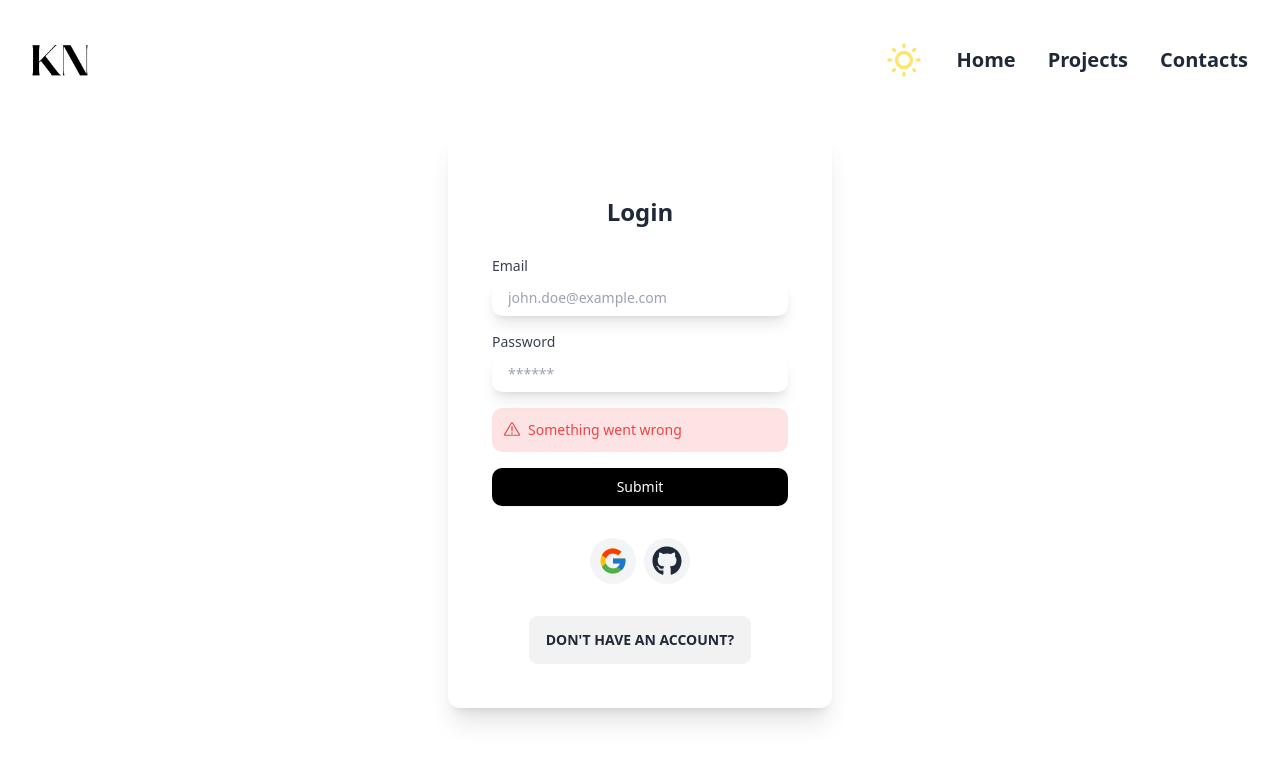
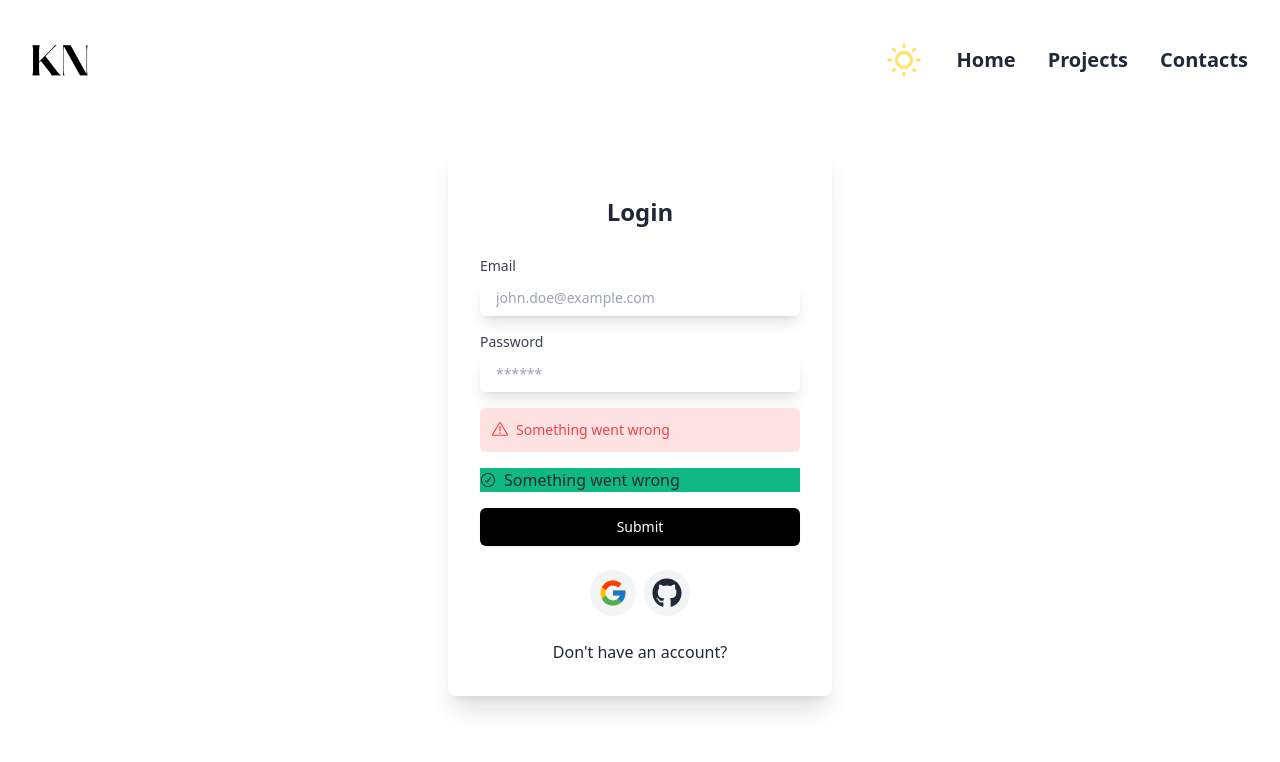
Before and after one commit to krisszcode/portfolio, a Next.js app in the folder frontend/: page /login in a window 1280 px wide. Shown: the top 762 px of the page. Built offline with nearby package versions, Linux system fonts and the light colour scheme.

Commit message:
Update UI styles and components

```diff
--- a/frontend/src/app/components/auth/back-button.tsx
+++ b/frontend/src/app/components/auth/back-button.tsx
@@ -9,8 +9,8 @@ interface BackButtonProps {
 
 export const BackButton = ({href, label}: BackButtonProps) => {
     return (
-        <div className="flex justify-center mt-6">
-            <button className="btn"><Link href={href}>{label}</Link></button>
+        <div className="flex justify-center mt-4">
+            <Link href={href}>{label}</Link>
         </div>
     );
 }
--- a/frontend/src/app/components/auth/card-wrapper.tsx
+++ b/frontend/src/app/components/auth/card-wrapper.tsx
@@ -20,11 +20,11 @@ export const CardWrapper = ({
   showSocial = true,
 }: CardWrapperProps) => {
     return (
-        <div className="card w-96 bg-base-100 shadow-xl rounded-lg p-3">
+        <div className="card w-96 bg-base-100 shadow-xl rounded-lg">
             <div className="card-body">
                 <CardHeader label = {headerLabel}/>
                 {children}
-                <div className="card-actions flex justify-end mt-6">
+                <div className="card-actions flex justify-end mt-4">
                     {showSocial && (
                         <Social/>
                     )}
--- a/frontend/src/app/components/auth/login-form.tsx
+++ b/frontend/src/app/components/auth/login-form.tsx
@@ -7,6 +7,7 @@ import * as z from "zod";
 
 import { LoginSchema } from '@schemas/index'
 import { FormError } from "@components/form-error";
+import { FormSuccess } from "@components/form-success";
 
 export const LoginForm = () => {
     const { register, handleSubmit, formState: { errors } } = useForm<z.infer<typeof LoginSchema>>({
@@ -47,6 +48,7 @@ export const LoginForm = () => {
                 />
             </div>
             <FormError message="Something went wrong" />
+            <FormSuccess message="Something went wrong"/>
             <button
                 type="submit"
                 className="py-2 px-4 border border-transparent shadow-sm text-sm font-medium rounded-md text-white bg-black dark:bg-gray-700 hover:bg-indigo-700 dark:hover:bg-indigo-700 focus:outline-none focus:ring-2 focus:ring-offset-2 focus:ring-indigo-500"
--- a/frontend/src/app/components/form-error.tsx
+++ b/frontend/src/app/components/form-error.tsx
@@ -1,14 +1,14 @@
 import { ExclamationTriangleIcon } from "@radix-ui/react-icons";
 
 interface FormErrorProps {
-    message: string;
+    message?: string;
 }
 
 export const FormError = ({ message }: FormErrorProps) => {
     if (!message) return null;
 
     return (
-        <div className="bg-destructive/15 p-3 rounded-md flex items-center gap-x-2 text-sm text-destructive">
+        <div className="bg-red-100 p-3 rounded-md flex items-center gap-x-2 text-sm text-destructive">
             <ExclamationTriangleIcon className="h-4 w-4" />
             <p>{message}</p>
         </div>
--- a/frontend/src/app/components/form-success.tsx
+++ b/frontend/src/app/components/form-success.tsx
@@ -1,16 +1,16 @@
 import { CheckCircledIcon } from "@radix-ui/react-icons";
 
 interface FormSuccessProps {
-    message: string;
+    message?: string;
 }
 
 export const FormSuccess = ({ message }: FormSuccessProps) => {
     if (!message) return null;
 
     return (
-        <div className="flex items-center space-x-2">
+        <div className="bg-emerald-500 flex items-center space-x-2">
             <CheckCircledIcon className="h-4 w-4" />
-            <span className="text-green-500">{message}</span>
+            <span className="">{message}</span>
         </div>
     );
 };
--- a/frontend/src/app/globals.css
+++ b/frontend/src/app/globals.css
@@ -80,47 +80,64 @@ body,
 
     :root {
       --background: 0 0% 100%;
-      --foreground: 20 14.3% 4.1%;
+      --foreground: 222.2 84% 4.9%;
+
       --card: 0 0% 100%;
-      --card-foreground: 20 14.3% 4.1%;
+      --card-foreground: 222.2 84% 4.9%;
+
       --popover: 0 0% 100%;
-      --popover-foreground: 20 14.3% 4.1%;
-      --primary: 24.6 95% 53.1%;
-      --primary-foreground: 60 9.1% 97.8%;
-      --secondary: 60 4.8% 95.9%;
-      --secondary-foreground: 24 9.8% 10%;
-      --muted: 60 4.8% 95.9%;
-      --muted-foreground: 25 5.3% 44.7%;
-      --accent: 60 4.8% 95.9%;
-      --accent-foreground: 24 9.8% 10%;
+      --popover-foreground: 222.2 84% 4.9%;
+
+      --primary: 222.2 47.4% 11.2%;
+      --primary-foreground: 210 40% 98%;
+
+      --secondary: 210 40% 96.1%;
+      --secondary-foreground: 222.2 47.4% 11.2%;
+
+      --muted: 210 40% 96.1%;
+      --muted-foreground: 215.4 16.3% 46.9%;
+
+      --accent: 210 40% 96.1%;
+      --accent-foreground: 222.2 47.4% 11.2%;
+
       --destructive: 0 84.2% 60.2%;
-      --destructive-foreground: 60 9.1% 97.8%;
-      --border: 20 5.9% 90%;
-      --input: 20 5.9% 90%;
-      --ring: 24.6 95% 53.1%;
-      --radius: 0.75rem;
+      --destructive-foreground: 210 40% 98%;
+
+      --border: 214.3 31.8% 91.4%;
+      --input: 214.3 31.8% 91.4%;
+      --ring: 222.2 84% 4.9%;
+
+      --radius: 0.5rem;
     }
 
     .dark {
-      --background: 20 14.3% 4.1%;
-      --foreground: 60 9.1% 97.8%;
-      --card: 20 14.3% 4.1%;
-      --card-foreground: 60 9.1% 97.8%;
-      --popover: 20 14.3% 4.1%;
-      --popover-foreground: 60 9.1% 97.8%;
-      --primary: 20.5 90.2% 48.2%;
-      --primary-foreground: 60 9.1% 97.8%;
-      --secondary: 12 6.5% 15.1%;
-      --secondary-foreground: 60 9.1% 97.8%;
-      --muted: 12 6.5% 15.1%;
-      --muted-foreground: 24 5.4% 63.9%;
-      --accent: 12 6.5% 15.1%;
-      --accent-foreground: 60 9.1% 97.8%;
-      --destructive: 0 72.2% 50.6%;
-      --destructive-foreground: 60 9.1% 97.8%;
-      --border: 12 6.5% 15.1%;
-      --input: 12 6.5% 15.1%;
-      --ring: 20.5 90.2% 48.2%;
+      --background: 222.2 84% 4.9%;
+      --foreground: 210 40% 98%;
+
+      --card: 222.2 84% 4.9%;
+      --card-foreground: 210 40% 98%;
+
+      --popover: 222.2 84% 4.9%;
+      --popover-foreground: 210 40% 98%;
+
+      --primary: 210 40% 98%;
+      --primary-foreground: 222.2 47.4% 11.2%;
+
+      --secondary: 217.2 32.6% 17.5%;
+      --secondary-foreground: 210 40% 98%;
+
+      --muted: 217.2 32.6% 17.5%;
+      --muted-foreground: 215 20.2% 65.1%;
+
+      --accent: 217.2 32.6% 17.5%;
+      --accent-foreground: 210 40% 98%;
+
+      --destructive: 0 62.8% 30.6%;
+      --destructive-foreground: 210 40% 98%;
+
+      --border: 217.2 32.6% 17.5%;
+      --input: 217.2 32.6% 17.5%;
+      --ring: 212.7 26.8% 83.9%;
     }
 
     h1, h2, h3, h4, h5, h6 {
--- a/frontend/tailwind.config.js
+++ b/frontend/tailwind.config.js
@@ -1,4 +1,6 @@
 /** @type {import('tailwindcss').Config} */
+
+const colors = require('tailwindcss/colors')
 
 module.exports = {
   content: [
@@ -11,6 +13,14 @@ module.exports = {
   theme: {
     extend: {
       colors: {
+        transparent: 'transparent',
+        current: 'currentColor',
+        black: colors.black,
+        white: colors.white,
+        gray: colors.gray,
+        emerald: colors.emerald,
+        indigo: colors.indigo,
+        yellow: colors.yellow,
         border: "hsl(var(--border))",
         input: "hsl(var(--input))",
         ring: "hsl(var(--ring))",
```
